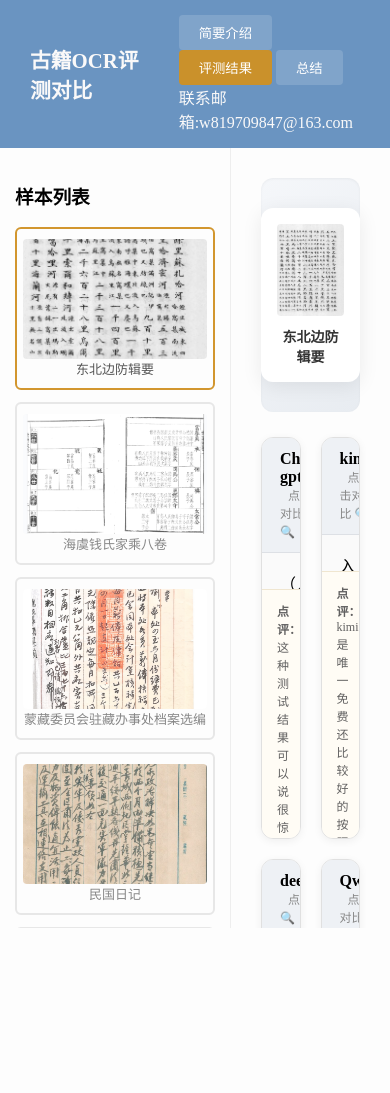
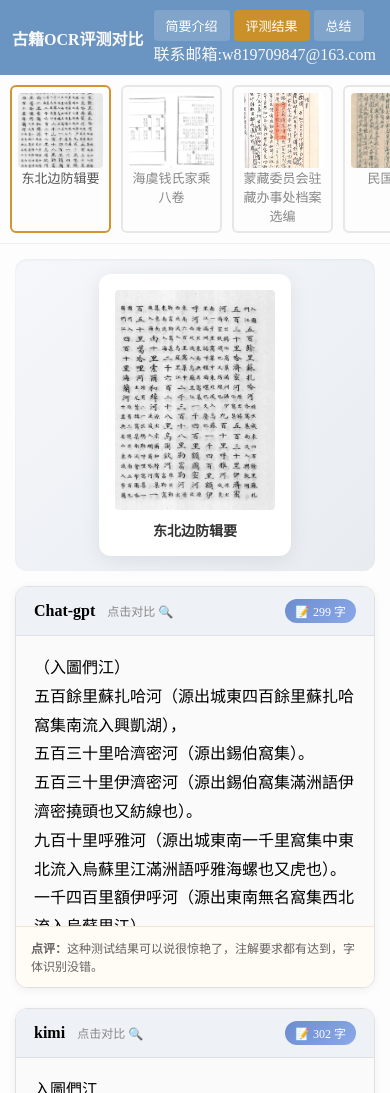
Before and after one commit to fallsten/ocrtset, a plain HTML site: page index.html in a window 390 px wide. Shown: the top 1093 px of the page. Before the commit the page ends 928 px from the top, so only its background shows below. Drawn offline with Linux system fonts and the light colour scheme.

Commit message:
Update style.css

```diff
--- a/style.css
+++ b/style.css
@@ -294,3 +294,45 @@ body {
     gap: 24px;
     padding-bottom: 30px;
 }
+@media (max-width: 768px) {
+    /* 屏幕宽度 ≤768px 时，这里的规则会覆盖上面的同名规则 */
+    .cards-grid { grid-template-columns: 1fr; }
+}
+/* ===== 手机端适配 ===== */
+@media (max-width: 768px) {
+    /* 导航栏瘦身 */
+    .navbar { padding: 10px 12px; gap: 10px; }
+    .logo { font-size: 1rem; }
+    .nav-links button { padding: 6px 12px; font-size: 13px; }
+
+    /* 评测区：不再分左右，改上下流式 */
+    #test-section { flex-direction: column; height: auto; }
+
+    /* 侧栏 → 顶部横向缩略图带（点击逻辑零改动！） */
+    .sidebar {
+        width: 100%;
+        border-right: none;
+        border-bottom: 1px solid #eee;
+        padding: 10px;
+    }
+    .sidebar h3 { display: none; }
+    #thumb-list { display: flex; gap: 10px; overflow-x: auto; }
+    .thumb-item { flex: 0 0 85px; margin-bottom: 0; padding: 6px; }
+    .thumb-item img { height: 75px; }
+
+    .main-display { padding: 15px; }
+    .cards-grid { grid-template-columns: 1fr; }
+    .center-stage { padding: 15px 0; margin-bottom: 15px; }
+    #active-img { max-height: 220px; }
+
+    /* 弹窗：左右两栏 → 上下堆叠 */
+    .modal-content { width: 95%; max-height: 95vh; margin: 2.5vh auto; }
+    .modal-body { flex-direction: column; }
+    .modal-left { flex: none; min-height: 260px; }
+    #modal-img { max-height: 32vh; }
+    .modal-right { flex: 1; min-height: 0; }
+
+    /* 论文阅读区 */
+    #paper-section { height: auto; padding: 15px; }
+    .paper-page { max-width: 100%; }
+}
```
